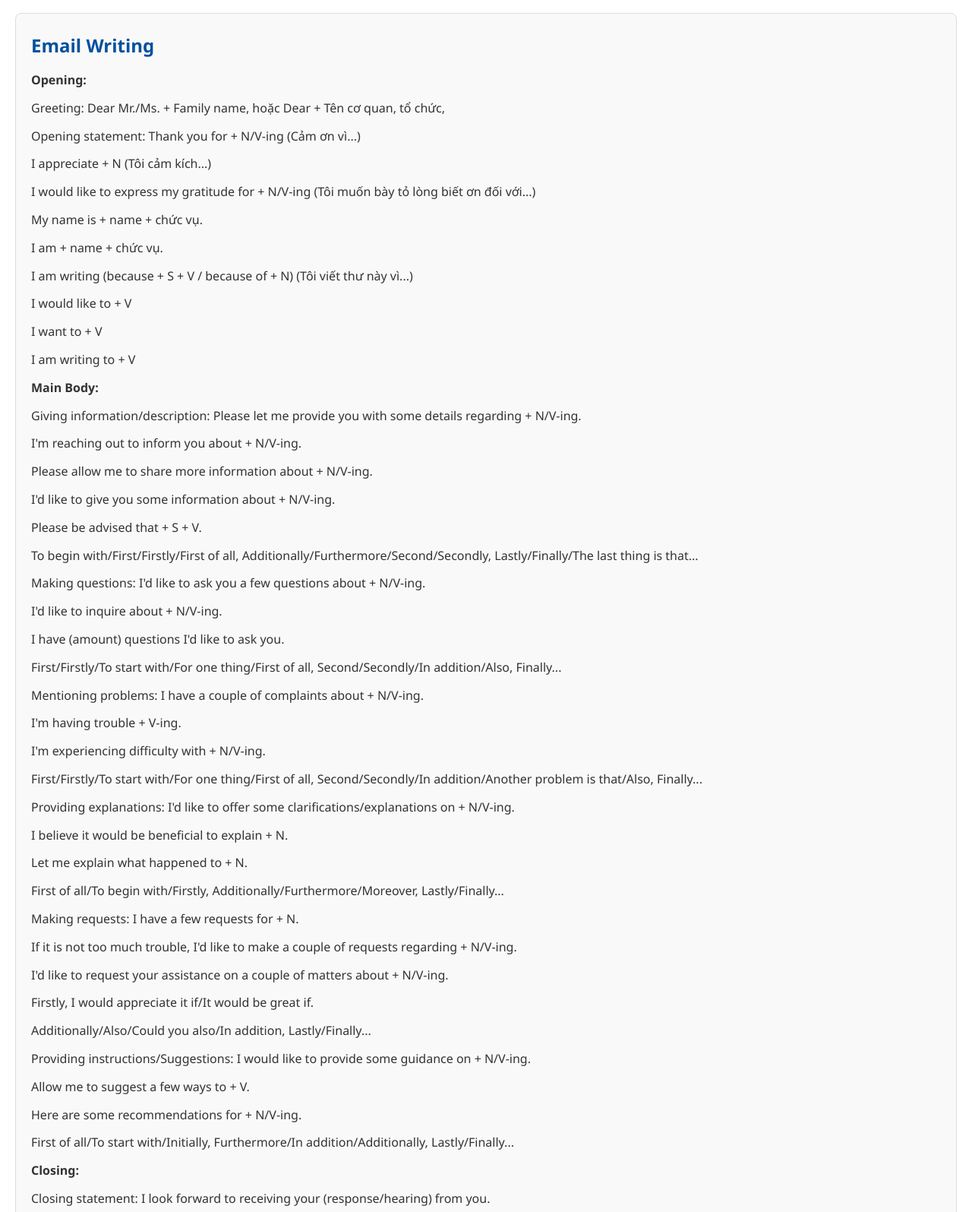
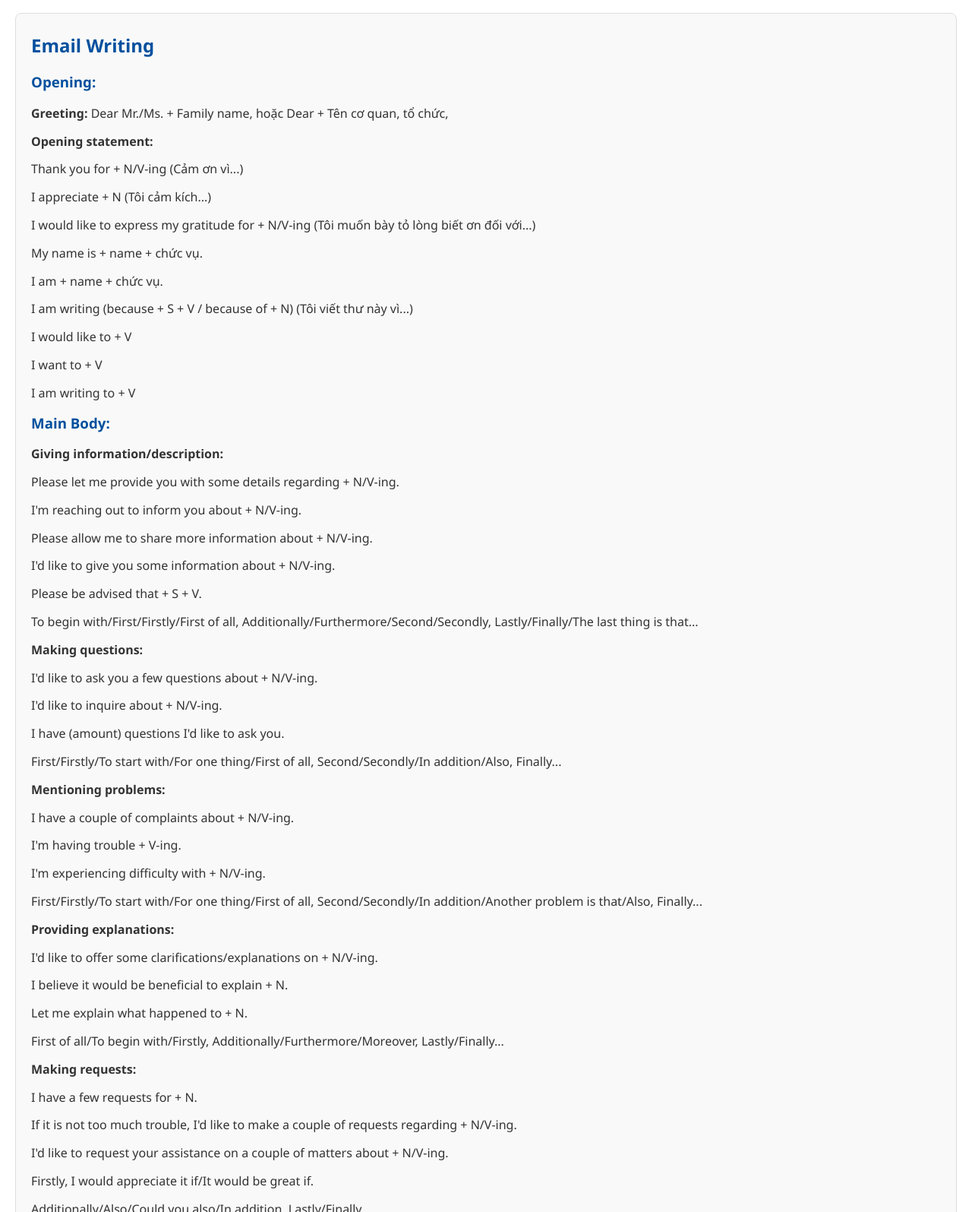
Before and after one commit to cyhapun/Toeic, a plain HTML site: page index.html in a window 1280 px wide. Shown: the part 3740-5335 px from the top of the page at 76% size. Drawn offline with Linux system fonts and the light colour scheme.

Commit message:
Update title

```diff
--- a/index.html
+++ b/index.html
@@ -215,9 +215,10 @@
   <!-- Email Writing -->
   <div class="section" id="email">
     <h2>Email Writing</h2>
-    <p><strong>Opening:</strong></p>
-    <p>Greeting: Dear Mr./Ms. + Family name, hoặc Dear + Tên cơ quan, tổ chức,</p>
-    <p>Opening statement: Thank you for + N/V-ing (Cảm ơn vì...)</p>
+    <h3><strong>Opening:</strong></h3>
+    <p><strong>Greeting:</strong> Dear Mr./Ms. + Family name, hoặc Dear + Tên cơ quan, tổ chức,</p>
+    <p><strong>Opening statement:</strong></p>
+    <p> Thank you for + N/V-ing (Cảm ơn vì...)</p>
     <p>I appreciate + N (Tôi cảm kích...)</p>
     <p>I would like to express my gratitude for + N/V-ing (Tôi muốn bày tỏ lòng biết ơn đối với...)</p>
     <p>My name is + name + chức vụ.</p>
@@ -227,49 +228,56 @@
     <p>I want to + V</p>
     <p>I am writing to + V</p>
 
-    <p><strong>Main Body:</strong></p>
-    <p>Giving information/description: Please let me provide you with some details regarding + N/V-ing.</p>
+    <h3><strong>Main Body:</strong></h3>
+    <p><strong>Giving information/description:</strong></p>
+    <p>Please let me provide you with some details regarding + N/V-ing.</p>
     <p>I'm reaching out to inform you about + N/V-ing.</p>
     <p>Please allow me to share more information about + N/V-ing.</p>
     <p>I'd like to give you some information about + N/V-ing.</p>
     <p>Please be advised that + S + V.</p>
     <p>To begin with/First/Firstly/First of all, Additionally/Furthermore/Second/Secondly, Lastly/Finally/The last thing is that...</p>
 
-    <p>Making questions: I'd like to ask you a few questions about + N/V-ing.</p>
+    <p><strong>Making questions:</strong></p>
+    <p>I'd like to ask you a few questions about + N/V-ing.</p>
     <p>I'd like to inquire about + N/V-ing.</p>
     <p>I have (amount) questions I'd like to ask you.</p>
     <p>First/Firstly/To start with/For one thing/First of all, Second/Secondly/In addition/Also, Finally...</p>
 
-    <p>Mentioning problems: I have a couple of complaints about + N/V-ing.</p>
+    <p><strong>Mentioning problems:</strong></p>
+    <p>I have a couple of complaints about + N/V-ing.</p>
     <p>I'm having trouble + V-ing.</p>
     <p>I'm experiencing difficulty with + N/V-ing.</p>
     <p>First/Firstly/To start with/For one thing/First of all, Second/Secondly/In addition/Another problem is that/Also, Finally...</p>
 
-    <p>Providing explanations: I'd like to offer some clarifications/explanations on + N/V-ing.</p>
+    <p><strong>Providing explanations:</strong></p>
+    <p>I'd like to offer some clarifications/explanations on + N/V-ing.</p>
     <p>I believe it would be beneficial to explain + N.</p>
     <p>Let me explain what happened to + N.</p>
     <p>First of all/To begin with/Firstly, Additionally/Furthermore/Moreover, Lastly/Finally...</p>
 
-    <p>Making requests: I have a few requests for + N.</p>
+    <p><strong>Making requests:</strong></p>
+    <p>I have a few requests for + N.</p>
     <p>If it is not too much trouble, I'd like to make a couple of requests regarding + N/V-ing.</p>
     <p>I'd like to request your assistance on a couple of matters about + N/V-ing.</p>
     <p>Firstly, I would appreciate it if/It would be great if.</p>
     <p>Additionally/Also/Could you also/In addition, Lastly/Finally...</p>
 
-    <p>Providing instructions/Suggestions: I would like to provide some guidance on + N/V-ing.</p>
+    <p><strong>Providing instructions/Suggestions:</strong></p>
+    <p>I would like to provide some guidance on + N/V-ing.</p>
     <p>Allow me to suggest a few ways to + V.</p>
     <p>Here are some recommendations for + N/V-ing.</p>
     <p>First of all/To start with/Initially, Furthermore/In addition/Additionally, Lastly/Finally...</p>
 
     <p><strong>Closing:</strong></p>
-    <p>Closing statement: I look forward to receiving your (response/hearing) from you.</p>
+    <p><strong>Closing statement:</strong></p>
+    <p>look forward to receiving your (response/hearing) from you.</p>
     <p>Please let us/me know your decision as soon as possible.</p>
     <p>Let me know if you have any further questions.</p>
     <p>Thank you again for ...</p>
     <p>Once again, thank you for your ...</p>
     <p>I hope you find the above explanation satisfactory.</p>
     <p>I hope that the information I provided is useful.</p>
-    <p>Lời chào trang trọng: Cordially, Sincerely, Yours truly, Best regards, Yours faithfully</p>
+    <p><strong>Lời chào trang trọng:</strong> Cordially, Sincerely, Yours truly, Best regards, Yours faithfully</p>
   </div>
 
   <!-- Speaking Part 3 -->
```
